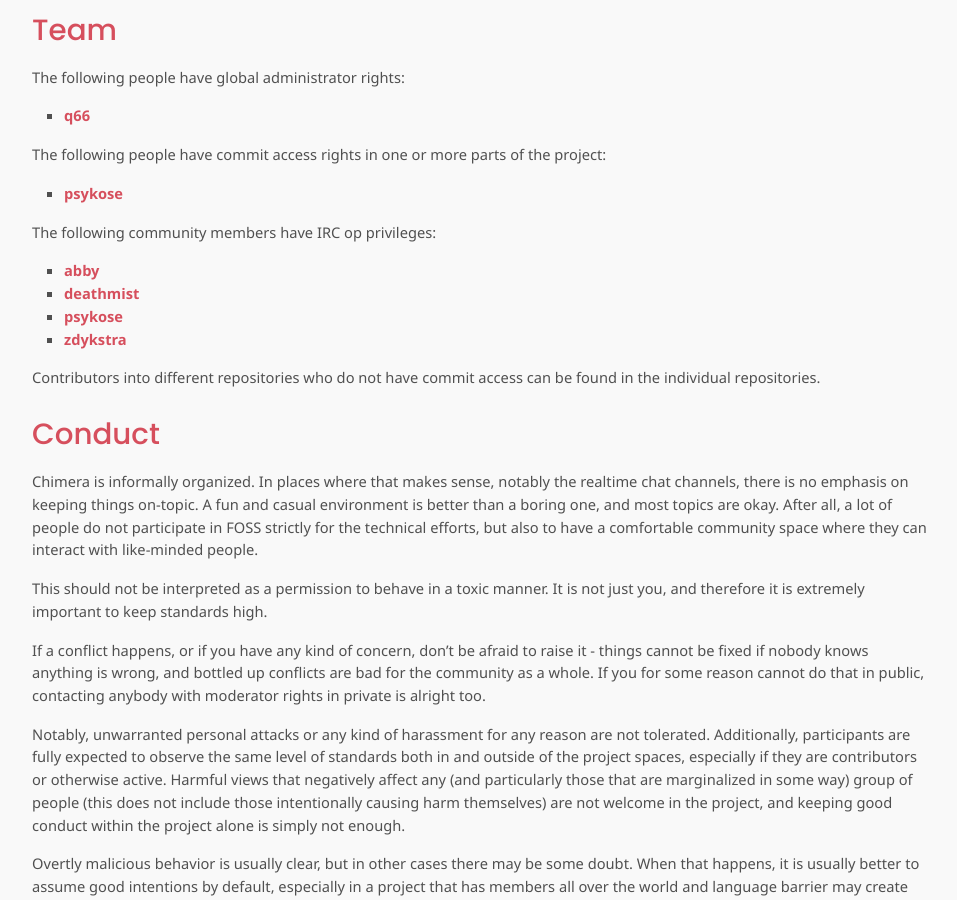
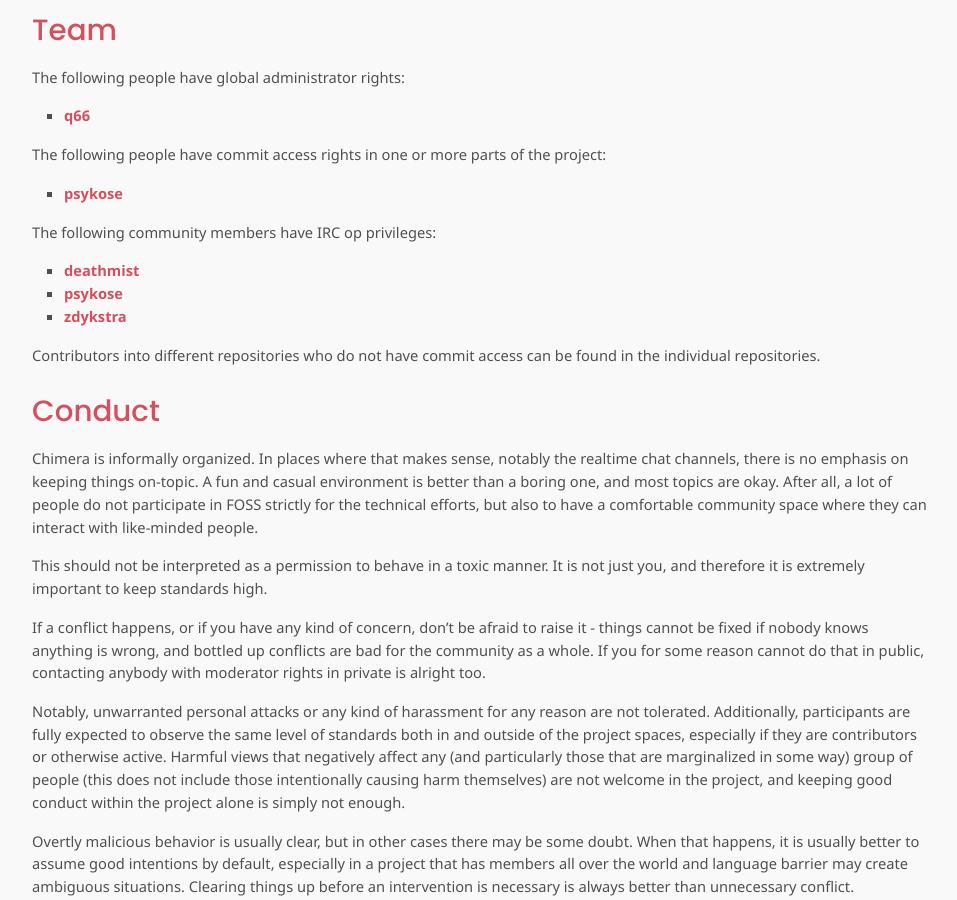
Before and after one commit to chimera-linux/chimera-linux.github.io, a Jekyll site: the page built from community/index.md, in a window 1280 px wide and 900 px high, scrolled down 1252 px. Shown: the whole window, without its empty margins (160-1117 px from the left). Built offline with Jekyll 4.4.1, drawn with Linux system fonts in a browser that asks for light colours.

Commit message:
drop abby from irc ops
she's not around anymore

```diff
--- a/community/index.md
+++ b/community/index.md
@@ -73,7 +73,6 @@
 
 The following community members have IRC op privileges:
 
-* [abby](https://github.com/classabbyamp)
 * [deathmist](https://github.com/JamiKettunen)
 * [psykose](https://github.com/nekopsykose)
 * [zdykstra](https://github.com/zdykstra)
```
